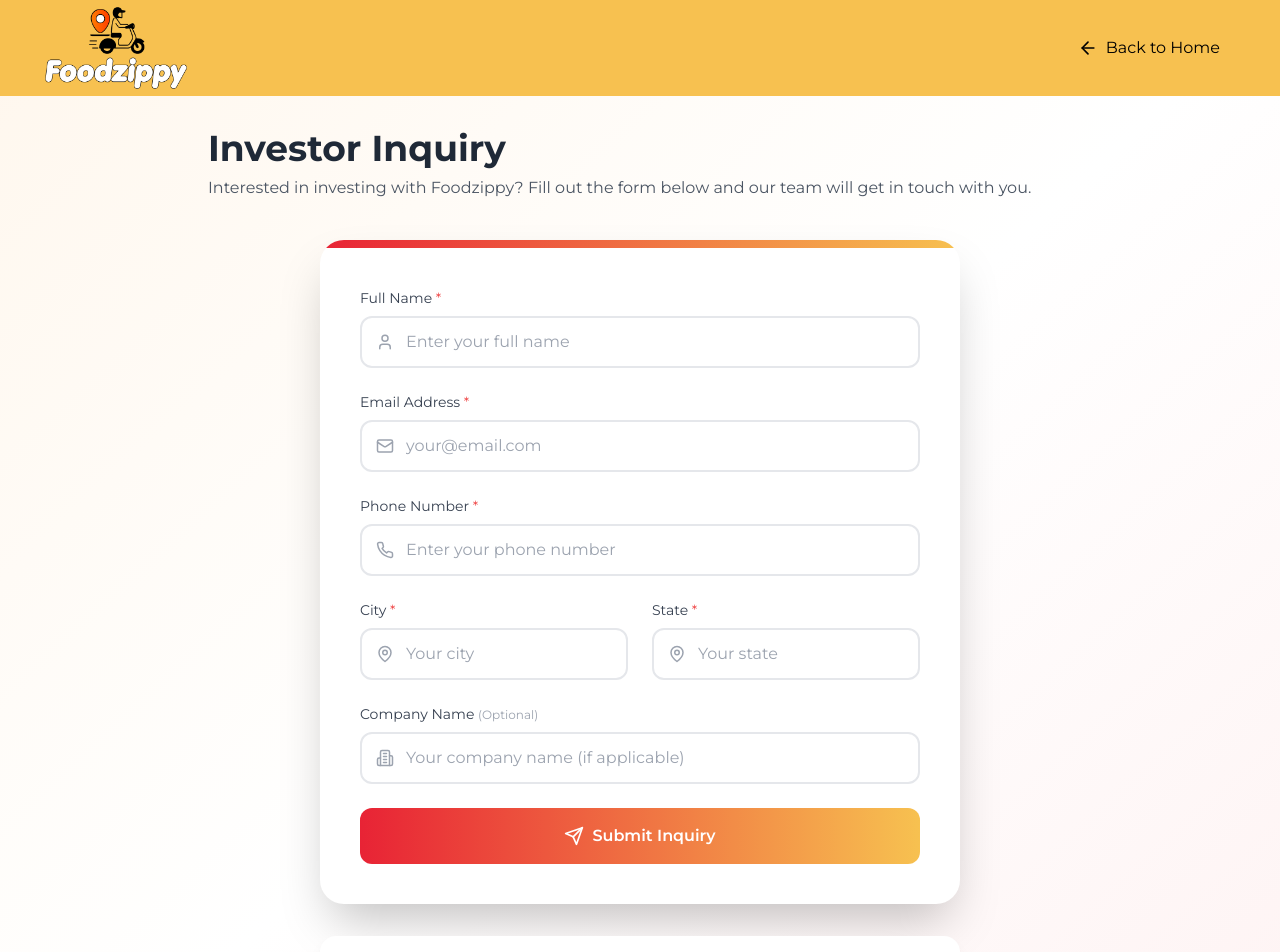
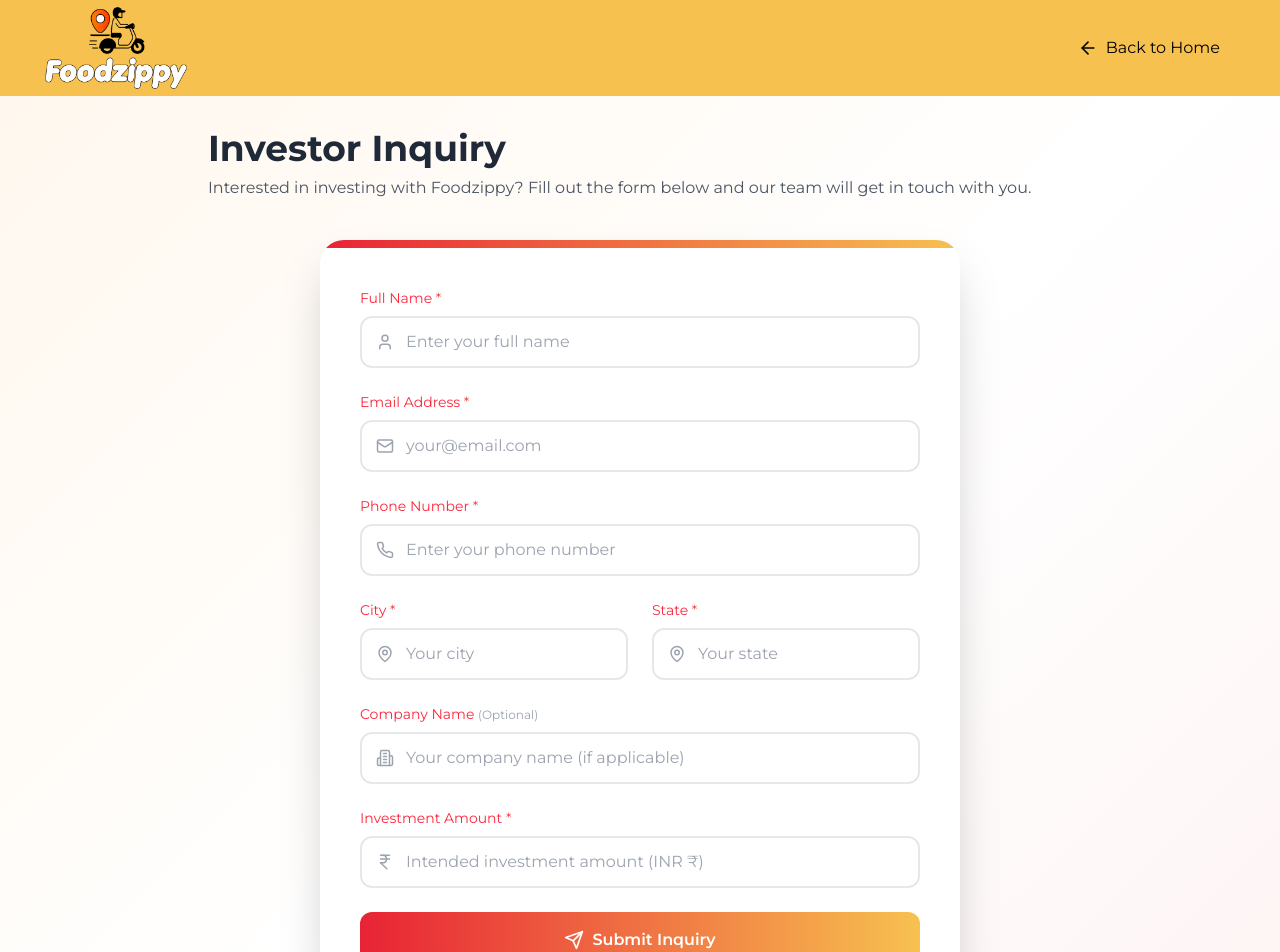
Before and after one commit to imigpt/foodzippy-frontend, a React (Vite) app: page /investor-inquiry in a window 1280 px wide. Shown: the top 952 px of the page. Built offline with nearby package versions, Linux system fonts and the light colour scheme; no server answers; a web font is replaced by a local one.

Commit message:
color change in Investor page

```diff
--- a/src/components/Navbar.tsx
+++ b/src/components/Navbar.tsx
@@ -91,17 +91,17 @@ function Navbar({ onOpenStoryPanel }: NavbarProps) {
               Investor
             </button>
 
-            <button
+            {/* <button
               className={`${textColor} hover:${textColor} font-montserrat hover:bg-white/20 px-5 py-2 rounded-full transition-all duration-200 font-medium flex items-center gap-2`}
             >
               <MapPin size={20} color={iconColor} />
               Choose your city
-            </button>
+            </button> */}
 
             <button
               className={`${textColor} hover:${textColor} font-montserrat hover:bg-white/20 px-5 py-2 rounded-full transition-all duration-200 font-medium`}
             >
-              Order Soon
+              Student Cashback
             </button>
           </div>
 
@@ -165,13 +165,13 @@ function Navbar({ onOpenStoryPanel }: NavbarProps) {
               Investor
             </button>
 
-            <button className="w-full px-3 py-2 text-white hover:bg-yellow-500 rounded-md font-medium flex items-center gap-2">
+            {/* <button className="w-full px-3 py-2 text-white hover:bg-yellow-500 rounded-md font-medium flex items-center gap-2">
               <MapPin size={20} color="white" />
               Choose your city
-            </button>
+            </button> */}
 
             <button className="w-full bg-white text-orange-500 px-6 py-2 rounded-full hover:bg-yellow-100 transition-colors font-medium active:bg-white focus:bg-white">
-              Order soon
+              Student Cashback
             </button>
           </div>
         </div>
--- a/src/pages/InvestorInquiry.tsx
+++ b/src/pages/InvestorInquiry.tsx
@@ -1,6 +1,6 @@
 import { useState, useEffect } from 'react';
 import { useNavigate } from 'react-router-dom';
-import { Send, User, Mail, Phone, MapPin, Building2, ArrowLeft } from 'lucide-react';
+import { Send, User, Mail, Phone, MapPin, Building2, ArrowLeft, DollarSign, IndianRupee } from 'lucide-react';
 
 interface FormData {
   name: string;
@@ -9,6 +9,7 @@ interface FormData {
   city: string;
   state: string;
   companyName: string;
+  investorAmount: string;
 }
 
 function InvestorInquiry() {
@@ -20,6 +21,7 @@ function InvestorInquiry() {
     city: '',
     state: '',
     companyName: '',
+    investorAmount: '',
   });
   const [isSubmitting, setIsSubmitting] = useState(false);
   const [isSubmitted, setIsSubmitted] = useState(false);
@@ -68,6 +70,16 @@ function InvestorInquiry() {
 
     if (!formData.state.trim()) {
       newErrors.state = 'State is required';
+    }
+
+    // Investment amount (required, INR format)
+    if (!formData.investorAmount || !formData.investorAmount.trim()) {
+      newErrors.investorAmount = 'Investment amount is required';
+    } else {
+      const amt = formData.investorAmount.replace(/[^\d.]/g, '');
+      if (!/^\d+(\.\d{1,2})?$/.test(amt)) {
+        newErrors.investorAmount = 'Please enter a valid amount in INR';
+      }
     }
 
     setErrors(newErrors);
@@ -214,7 +226,7 @@ function InvestorInquiry() {
               <form onSubmit={handleSubmit} className="space-y-6">
                 {/* Name Field */}
                 <div className="group">
-                  <label className="block text-sm font-medium text-gray-700 mb-2 font-montserrat">
+                  <label className="block text-sm font-medium text-[#FF263A] mb-2 font-montserrat">
                     Full Name <span className="text-red-500">*</span>
                   </label>
                   <div className="relative">
@@ -244,7 +256,7 @@ function InvestorInquiry() {
 
                 {/* Email Field */}
                 <div className="group">
-                  <label className="block text-sm font-medium text-gray-700 mb-2 font-montserrat">
+                  <label className="block text-sm font-medium text-[#FF263A] mb-2 font-montserrat">
                     Email Address <span className="text-red-500">*</span>
                   </label>
                   <div className="relative">
@@ -274,7 +286,7 @@ function InvestorInquiry() {
 
                 {/* Phone Field */}
                 <div className="group">
-                  <label className="block text-sm font-medium text-gray-700 mb-2 font-montserrat">
+                  <label className="block text-sm font-medium text-[#FF263A] mb-2 font-montserrat">
                     Phone Number <span className="text-red-500">*</span>
                   </label>
                   <div className="relative">
@@ -306,7 +318,7 @@ function InvestorInquiry() {
                 <div className="grid grid-cols-1 md:grid-cols-2 gap-6">
                   {/* City Field */}
                   <div className="group">
-                    <label className="block text-sm font-medium text-gray-700 mb-2 font-montserrat">
+                    <label className="block text-sm font-medium text-[#FF263A] mb-2 font-montserrat">
                       City <span className="text-red-500">*</span>
                     </label>
                     <div className="relative">
@@ -336,7 +348,7 @@ function InvestorInquiry() {
 
                   {/* State Field */}
                   <div className="group">
-                    <label className="block text-sm font-medium text-gray-700 mb-2 font-montserrat">
+                    <label className="block text-sm font-medium text-[#FF263A] mb-2 font-montserrat">
                       State <span className="text-red-500">*</span>
                     </label>
                     <div className="relative">
@@ -367,7 +379,7 @@ function InvestorInquiry() {
 
                 {/* Company Name Field (Optional) */}
                 <div className="group">
-                  <label className="block text-sm font-medium text-gray-700 mb-2 font-montserrat">
+                  <label className="block text-sm font-medium text-[#FF263A] mb-2 font-montserrat">
                     Company Name <span className="text-gray-400 text-xs">(Optional)</span>
                   </label>
                   <div className="relative">
@@ -384,6 +396,32 @@ function InvestorInquiry() {
                       className="w-full pl-11 pr-4 py-3 border-2 rounded-xl focus:outline-none focus:ring-0 transition-all duration-200 font-montserrat border-gray-200 focus:border-[#E82335]"
                     />
                   </div>
+                </div>
+
+                {/* Investor Amount Field (Required, INR) */}
+                <div className="group">
+                  <label className="block text-sm font-medium text-[#FF263A] mb-2 font-montserrat">
+                    Investment Amount <span className="text-red-500">*</span> <span className="text-gray-400 text-xs"></span>
+                  </label>
+                  <div className="relative">
+                    <IndianRupee
+                      size={18}
+                      className="absolute left-4 top-1/2 -translate-y-1/2 text-gray-400 group-focus-within:text-[#E82335] transition-colors"
+                    />
+                    <input
+                      type="text"
+                      name="investorAmount"
+                      value={formData.investorAmount}
+                      onChange={handleChange}
+                      placeholder="Intended investment amount (INR ₹)"
+                      className="w-full pl-11 pr-4 py-3 border-2 rounded-xl focus:outline-none focus:ring-0 transition-all duration-200 font-montserrat border-gray-200 focus:border-[#E82335]"
+                    />
+                  </div>
+                  {errors.investorAmount && (
+                    <p className="text-red-500 text-sm mt-1 animate-shake">
+                      {errors.investorAmount}
+                    </p>
+                  )}
                 </div>
 
                 {/* Submit Button */}
```
